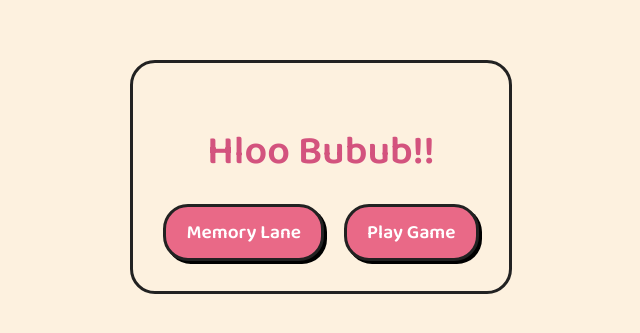
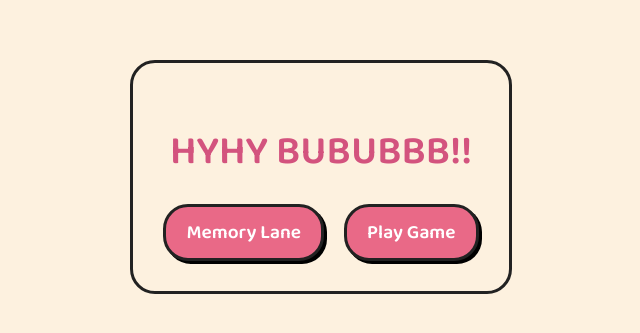
Before and after one commit to luluilm/GirlfriendDay, a plain HTML site: page index.html in a window 1280 px wide. Shown: the part 223-556 px from the top of the page, without its empty margins (319-959 px from the left). Drawn offline with Linux system fonts and the light colour scheme.

Commit message:
index.html

```diff
--- a/index.html
+++ b/index.html
@@ -10,7 +10,7 @@
 </head>
 <body>
   <div class="container">
-    <h1>Hloo Bubub!!</h1>
+    <h1>HYHY BUBUBBB!!</h1>
     <div class="button-group">
       <a href="memory.html" class="btn">Memory Lane</a>
       <a href="game.html" class="btn">Play Game</a>
```
